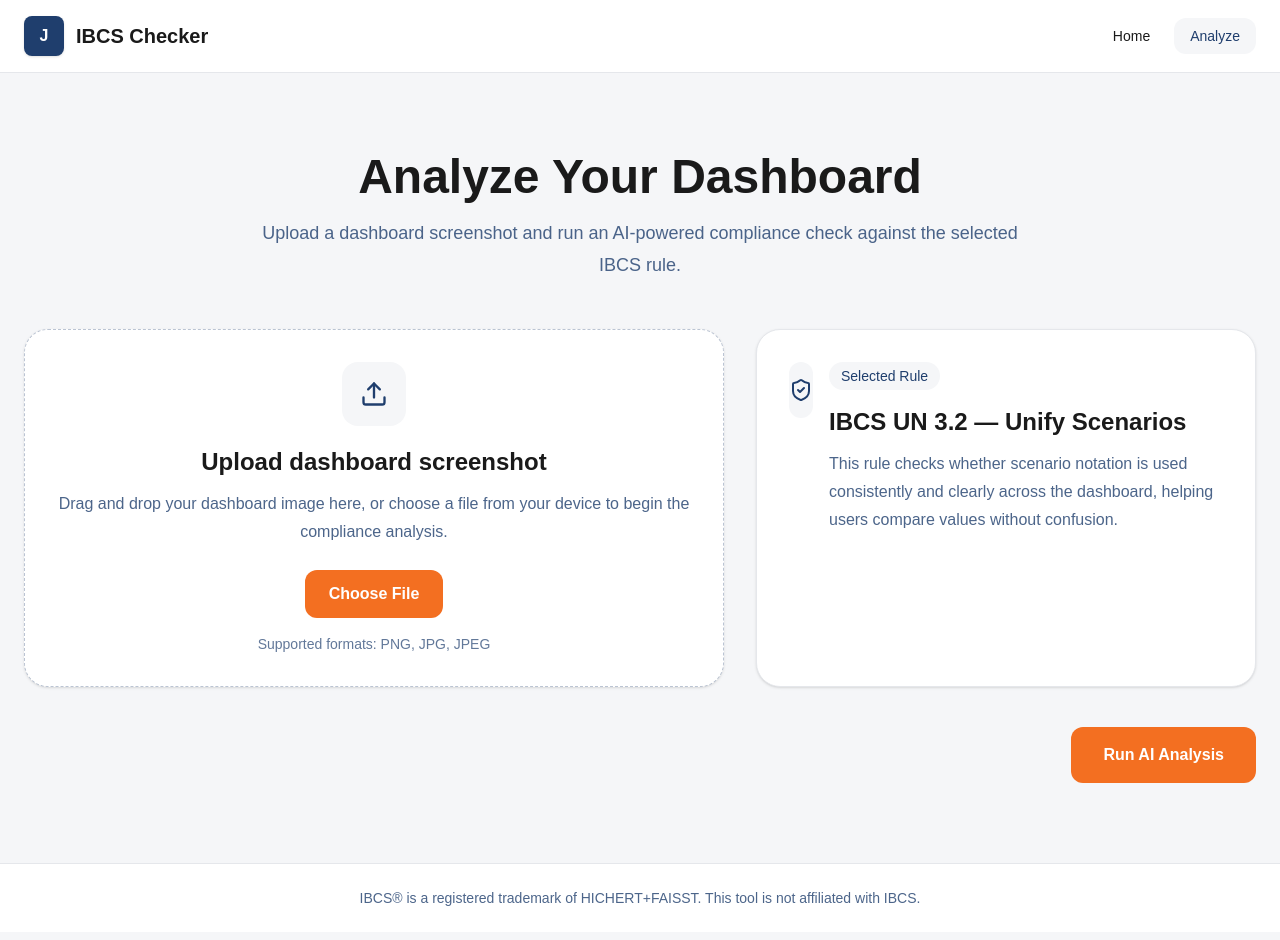
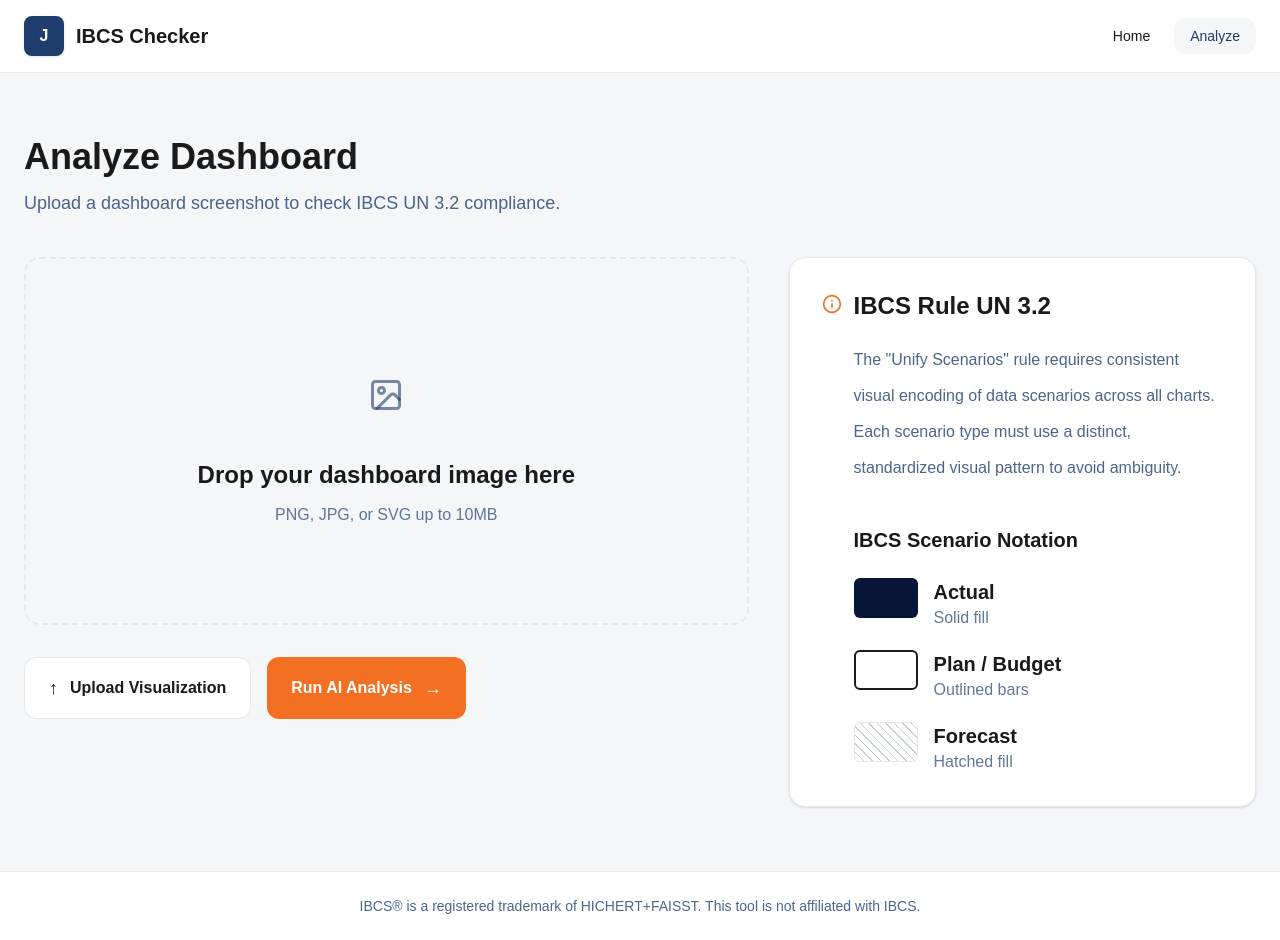
Before and after one commit to Fontys-Group-8-AMD/Jugo, a React app in the folder frontend/: page /analyze in a window 1280 px wide. Built offline with nearby package versions, Linux system fonts and the light colour scheme; the HTML template or start-up script is replaced by a standard one.

Commit message:
Redesign the layout of the Analyze page to match the wireframes

```diff
--- a/frontend/src/components/analyze/RuleInfoCard.tsx
+++ b/frontend/src/components/analyze/RuleInfoCard.tsx
@@ -1,27 +1,73 @@
-import { ShieldCheck } from "lucide-react";
+import { Info } from "lucide-react";
 
 const RuleInfoCard = () => {
   return (
-    <section className="rounded-3xl border border-[var(--color-border)] bg-[var(--color-white)] p-8 shadow-sm">
-      <div className="flex items-start gap-4">
-        <div className="flex h-14 w-14 items-center justify-center rounded-2xl bg-[var(--color-background)] text-[var(--color-primary)]">
-          <ShieldCheck size={24} strokeWidth={2} />
+    <section className="rounded-2xl border border-[var(--color-border)] bg-[var(--color-white)] p-8 shadow-sm">
+      <div className="flex items-start gap-3">
+        <div className="mt-1 text-[var(--color-accent)]">
+          <Info size={20} strokeWidth={2} />
         </div>
 
         <div>
-          <span className="inline-flex rounded-full bg-[var(--color-background)] px-3 py-1 text-sm font-medium text-[var(--color-primary)]">
-            Selected Rule
-          </span>
-
-          <h2 className="mt-4 text-2xl font-semibold text-[var(--color-dark)]">
-            IBCS UN 3.2 — Unify Scenarios
+          <h2 className="text-2xl font-semibold text-[var(--color-dark)]">
+            IBCS Rule UN 3.2
           </h2>
 
-          <p className="mt-3 text-base leading-7 text-[var(--color-primary)]/80">
-            This rule checks whether scenario notation is used consistently and
-            clearly across the dashboard, helping users compare values without
-            confusion.
+          <p className="mt-5 text-base leading-9 text-[var(--color-primary)]/80">
+            The "Unify Scenarios" rule requires consistent visual encoding of
+            data scenarios across all charts. Each scenario type must use a
+            distinct, standardized visual pattern to avoid ambiguity.
           </p>
+
+          <div className="mt-10">
+            <h3 className="text-xl font-semibold text-[var(--color-dark)]">
+              IBCS Scenario Notation
+            </h3>
+
+            <div className="mt-6 space-y-5">
+              <div className="flex items-start gap-4">
+                <div className="h-10 w-16 rounded-md bg-[#071637]" />
+                <div>
+                  <p className="text-xl font-semibold text-[var(--color-dark)]">
+                    Actual
+                  </p>
+                  <p className="text-base text-[var(--color-primary)]/70">
+                    Solid fill
+                  </p>
+                </div>
+              </div>
+
+              <div className="flex items-start gap-4">
+                <div className="h-10 w-16 rounded-md border-2 border-[var(--color-dark)] bg-transparent" />
+                <div>
+                  <p className="text-xl font-semibold text-[var(--color-dark)]">
+                    Plan / Budget
+                  </p>
+                  <p className="text-base text-[var(--color-primary)]/70">
+                    Outlined bars
+                  </p>
+                </div>
+              </div>
+
+              <div className="flex items-start gap-4">
+                <div
+                  className="h-10 w-16 rounded-md border border-[var(--color-border)]"
+                  style={{
+                    backgroundImage:
+                      "repeating-linear-gradient(45deg, #c8ced8 0, #c8ced8 1px, transparent 1px, transparent 6px)",
+                  }}
+                />
+                <div>
+                  <p className="text-xl font-semibold text-[var(--color-dark)]">
+                    Forecast
+                  </p>
+                  <p className="text-base text-[var(--color-primary)]/70">
+                    Hatched fill
+                  </p>
+                </div>
+              </div>
+            </div>
+          </div>
         </div>
       </div>
     </section>
--- a/frontend/src/components/analyze/UploadZone.tsx
+++ b/frontend/src/components/analyze/UploadZone.tsx
@@ -1,31 +1,19 @@
-import { Upload } from "lucide-react";
+import { ImageIcon } from "lucide-react";
 
 const UploadZone = () => {
   return (
-    <section className="rounded-3xl border border-dashed border-[var(--color-primary)]/30 bg-[var(--color-white)] p-8 shadow-sm">
+    <section className="rounded-2xl border-2 border-dashed border-[var(--color-border)] bg-transparent px-8 py-20 md:px-10 md:py-24">
       <div className="flex flex-col items-center justify-center text-center">
-        <div className="mb-5 flex h-16 w-16 items-center justify-center rounded-2xl bg-[var(--color-background)] text-[var(--color-primary)]">
-          <Upload size={28} strokeWidth={2} />
+        <div className="mb-6 flex h-20 w-20 items-center justify-center rounded-3xl bg-[var(--color-surface-muted)] text-[var(--color-primary)]/60">
+          <ImageIcon size={36} strokeWidth={2} />
         </div>
 
         <h2 className="text-2xl font-semibold text-[var(--color-dark)]">
-          Upload dashboard screenshot
+          Drop your dashboard image here
         </h2>
 
-        <p className="mt-3 max-w-2xl text-base leading-7 text-[var(--color-primary)]/80">
-          Drag and drop your dashboard image here, or choose a file from your
-          device to begin the compliance analysis.
-        </p>
-
-        <button
-          type="button"
-          className="mt-6 rounded-xl bg-[var(--color-accent)] px-6 py-3 text-base font-semibold text-[var(--color-white)] transition hover:opacity-90"
-        >
-          Choose File
-        </button>
-
-        <p className="mt-4 text-sm text-[var(--color-primary)]/70">
-          Supported formats: PNG, JPG, JPEG
+        <p className="mt-3 text-base text-[var(--color-primary)]/70">
+          PNG, JPG, or SVG up to 10MB
         </p>
       </div>
     </section>
--- a/frontend/src/pages/AnalyzePage.tsx
+++ b/frontend/src/pages/AnalyzePage.tsx
@@ -3,31 +3,42 @@ import RuleInfoCard from "../components/analyze/RuleInfoCard";
 
 const AnalyzePage = () => {
   return (
-    <section className="bg-[var(--color-background)] px-6 py-16 md:py-20">
+    <section className="bg-[var(--color-background)] px-6 py-14 md:py-16">
       <div className="mx-auto max-w-7xl">
-        <div className="mx-auto max-w-3xl text-center">
-          <h1 className="text-4xl font-bold text-[var(--color-dark)] md:text-5xl">
-            Analyze Your Dashboard
+        <div className="mb-10">
+          <h1 className="text-3xl font-bold text-[var(--color-dark)] md:text-4xl">
+            Analyze Dashboard
           </h1>
 
-          <p className="mt-4 text-base leading-8 text-[var(--color-primary)]/80 md:text-lg">
-            Upload a dashboard screenshot and run an AI-powered compliance check
-            against the selected IBCS rule.
+          <p className="mt-3 text-base text-[var(--color-primary)]/80 md:text-lg">
+            Upload a dashboard screenshot to check IBCS UN 3.2 compliance.
           </p>
         </div>
 
-        <div className="mt-12 grid gap-8 lg:grid-cols-[1.4fr_1fr]">
-          <UploadZone />
+        <div className="grid gap-10 xl:grid-cols-[1.55fr_1fr] xl:items-start">
+          <div>
+            <UploadZone />
+
+            <div className="mt-8 flex flex-col gap-4 sm:flex-row">
+              <button
+                type="button"
+                className="inline-flex items-center justify-center gap-3 rounded-xl border border-[var(--color-border)] bg-[var(--color-white)] px-6 py-4 text-base font-semibold text-[var(--color-dark)] transition hover:bg-[var(--color-surface-muted)]"
+              >
+                <span className="text-lg">↑</span>
+                Upload Visualization
+              </button>
+
+              <button
+                type="button"
+                className="inline-flex items-center justify-center gap-3 rounded-xl bg-[var(--color-accent)] px-6 py-4 text-base font-semibold text-[var(--color-white)] transition hover:opacity-90"
+              >
+                Run AI Analysis
+                <span className="text-lg">→</span>
+              </button>
+            </div>
+          </div>
+
           <RuleInfoCard />
-        </div>
-
-        <div className="mt-10 flex justify-center lg:justify-end">
-          <button
-            type="button"
-            className="rounded-xl bg-[var(--color-accent)] px-8 py-4 text-base font-semibold text-[var(--color-white)] transition hover:opacity-90"
-          >
-            Run AI Analysis
-          </button>
         </div>
       </div>
     </section>
```
